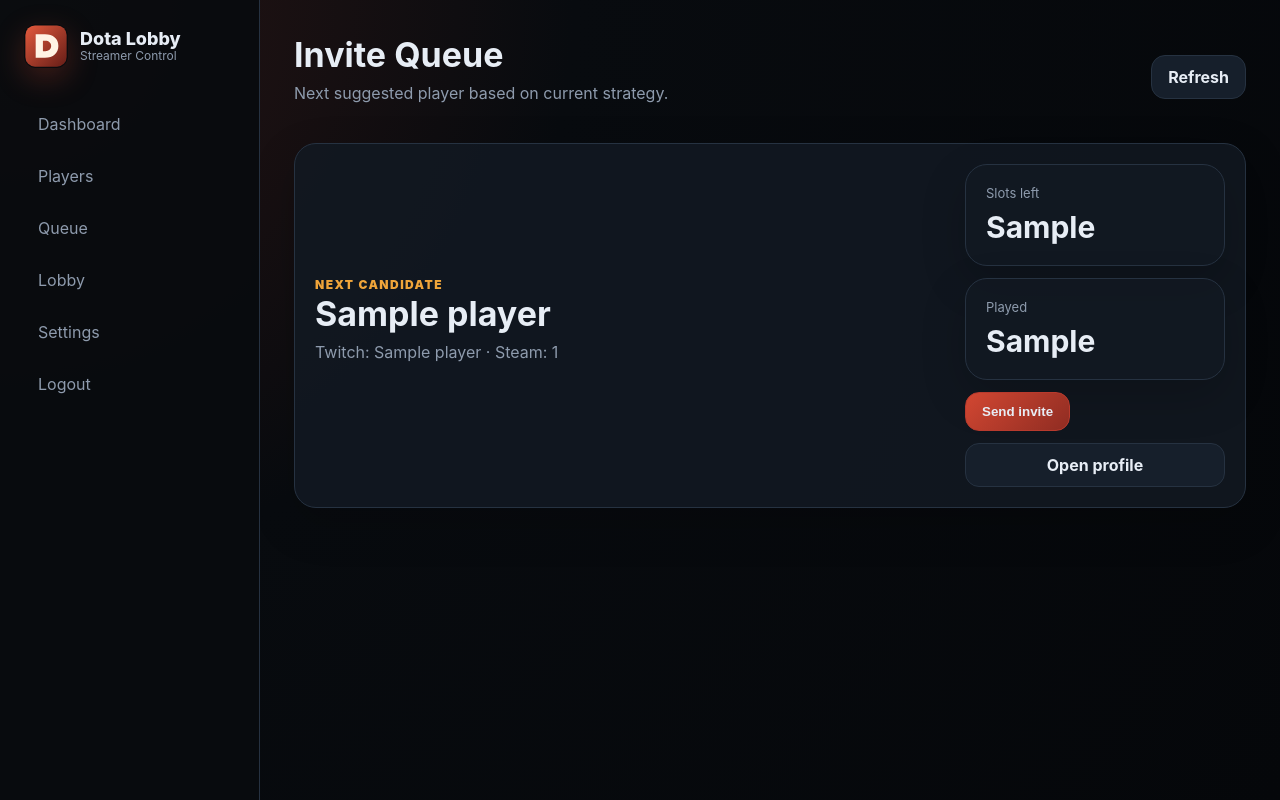
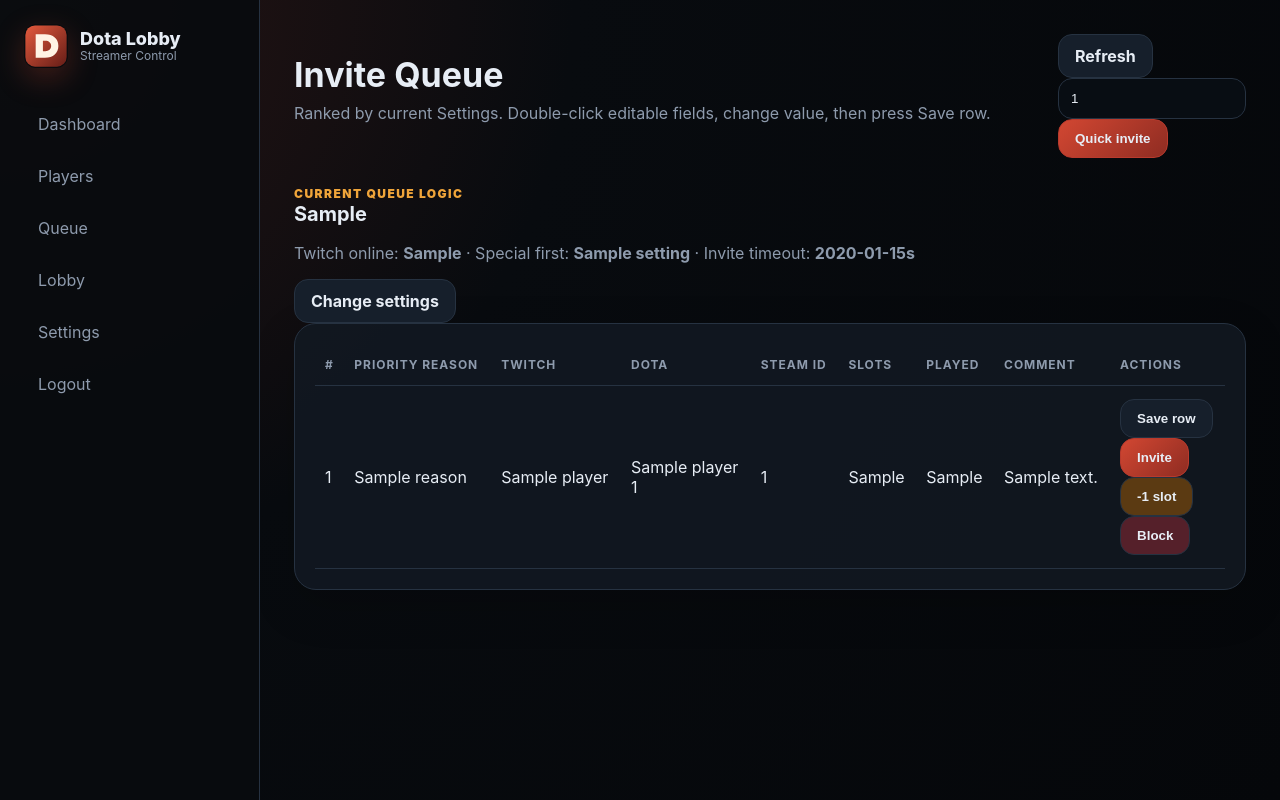
Before and after one commit to tyuh0611-cyber/dota-twitch-lobby-bot, a FastAPI app: template bot_backend/app/templates/queue.html in a window 1280 px wide. Run offline with FastAPI, Linux system fonts and the light colour scheme; the template is opened without the code that fills it: most values are stand-ins (such as "Sample title", 1, 10 or a date in 2020); parts of the project's set-up code (start-up, migrations or seed data) failed here and were passed over.

Commit message:
Redesign queue as ranked action table

```diff
--- a/bot_backend/app/templates/queue.html
+++ b/bot_backend/app/templates/queue.html
@@ -1,27 +1,107 @@
 {% extends 'base.html' %}
 {% block content %}
 <section class="page-head">
-  <div><h1>Invite Queue</h1><p>Next suggested player based on current strategy.</p></div>
-  <a class="btn" href="/queue">Refresh</a>
+  <div>
+    <h1>Invite Queue</h1>
+    <p>Ranked by current Settings. Double-click editable fields, change value, then press Save row.</p>
+  </div>
+  <div class="head-actions">
+    <a class="btn" href="/queue">Refresh</a>
+    <form method="post" action="/quick-invite" data-confirm="Send quick invites by current queue priority?" class="quick-invite-form">
+      <input name="limit" type="number" min="1" max="10" value="1" title="Invite count">
+      <button class="btn primary" type="submit">Quick invite</button>
+    </form>
+  </div>
 </section>
+
 {% if error %}<div class="alert">{{ error }}</div>{% endif %}
-{% if player %}
-<div class="candidate-card">
+
+<div class="logic-card">
   <div>
-    <span class="eyebrow">Next candidate</span>
-    <h1>{{ player.dota_name or player.dota_id }}</h1>
-    <p>Twitch: {{ player.twitch_name or '-' }} · Steam: {{ player.steam_id or '-' }}</p>
+    <span class="eyebrow">Current queue logic</span>
+    <h2>{{ settings.queue_strategy or 'oldest_played' }}</h2>
+    <p>
+      Twitch online: <strong>{{ settings.require_twitch_online }}</strong> ·
+      Special first: <strong>{{ settings.special_first_twitch_names or '-' }}</strong> ·
+      Invite timeout: <strong>{{ settings.invite_timeout_seconds }}s</strong>
+    </p>
   </div>
-  <div class="candidate-actions">
-    <div class="stat-card"><span>Slots left</span><strong>{{ player.slots_left }}</strong></div>
-    <div class="stat-card"><span>Played</span><strong>{{ player.games_played }}</strong></div>
-    {% if player.steam_id %}
-    <form method="post" action="/invite/{{ player.steam_id }}"><button class="btn primary" type="submit">Send invite</button></form>
-    {% endif %}
-    <a class="btn" href="/player/{{ player.dota_id }}">Open profile</a>
+  <a class="btn" href="/settings">Change settings</a>
+</div>
+
+<div class="panel table-panel">
+  {% if ranked %}
+  <table class="queue-table">
+    <thead>
+      <tr>
+        <th>#</th>
+        <th>Priority reason</th>
+        <th>Twitch</th>
+        <th>Dota</th>
+        <th>Steam ID</th>
+        <th>Slots</th>
+        <th>Played</th>
+        <th>Comment</th>
+        <th>Actions</th>
+      </tr>
+    </thead>
+    <tbody>
+    {% for item in ranked %}
+      {% set p = item.player %}
+      <tr class="queue-row {% if loop.first %}top-row{% endif %}">
+        <td><span class="rank-pill">{{ item.rank }}</span></td>
+        <td>
+          <div class="reason-text">{{ item.reason }}</div>
+          <div class="mini-flags">
+            {% if item.is_special %}<span class="badge warn-badge">special</span>{% endif %}
+            {% if item.is_online %}<span class="badge ok">online</span>{% endif %}
+          </div>
+        </td>
+        <td class="editable" data-name="twitch_name">{{ p.twitch_name or '' }}</td>
+        <td>
+          <div class="strong editable" data-name="dota_name">{{ p.dota_name or '' }}</div>
+          <div class="muted">{{ p.dota_id }}</div>
+        </td>
+        <td class="editable mono" data-name="steam_id">{{ p.steam_id or '' }}</td>
+        <td class="editable numeric" data-name="slots_left">{{ p.slots_left }}</td>
+        <td>{{ p.games_played }}</td>
+        <td class="editable comment-cell" data-name="comment">{{ p.comment or '' }}</td>
+        <td class="actions-cell">
+          <form method="post" action="/player/{{ p.dota_id }}/quick-edit" class="inline-save-form">
+            <input type="hidden" name="return_to" value="/queue">
+            <input type="hidden" name="twitch_name" value="{{ p.twitch_name or '' }}">
+            <input type="hidden" name="steam_id" value="{{ p.steam_id or '' }}">
+            <input type="hidden" name="dota_name" value="{{ p.dota_name or '' }}">
+            <input type="hidden" name="slots_left" value="{{ p.slots_left }}">
+            <input type="hidden" name="comment" value="{{ p.comment or '' }}">
+            <button class="btn small" type="submit">Save row</button>
+          </form>
+          {% if p.steam_id %}
+          <form method="post" action="/invite/{{ p.steam_id }}" data-confirm="Invite {{ p.dota_name or p.dota_id }}?">
+            <input type="hidden" name="return_to" value="/queue">
+            <button class="btn primary small" type="submit">Invite</button>
+          </form>
+          {% endif %}
+          <form method="post" action="/player/{{ p.dota_id }}/charge" data-confirm="Charge -1 slot from {{ p.dota_name or p.dota_id }}?">
+            <input type="hidden" name="return_to" value="/queue">
+            <button class="btn warn small" type="submit">-1 slot</button>
+          </form>
+          <form method="post" action="/player/{{ p.dota_id }}/blacklist" data-confirm="Blacklist {{ p.dota_name or p.dota_id }}?">
+            <input type="hidden" name="return_to" value="/queue">
+            <input type="hidden" name="reason" value="queue_blacklist">
+            <button class="btn danger small" type="submit">Block</button>
+          </form>
+        </td>
+      </tr>
+    {% endfor %}
+    </tbody>
+  </table>
+  {% else %}
+  <div class="empty-state">
+    <h2>No eligible players found</h2>
+    <p>Add players with slots, link Steam IDs, or change queue filters in Settings.</p>
+    <a class="btn primary" href="/players">Add players</a>
   </div>
+  {% endif %}
 </div>
-{% else %}
-<div class="panel"><h2>No candidate found</h2><p>Add players, slots, links, or disable Twitch-online filter.</p></div>
-{% endif %}
 {% endblock %}
```
